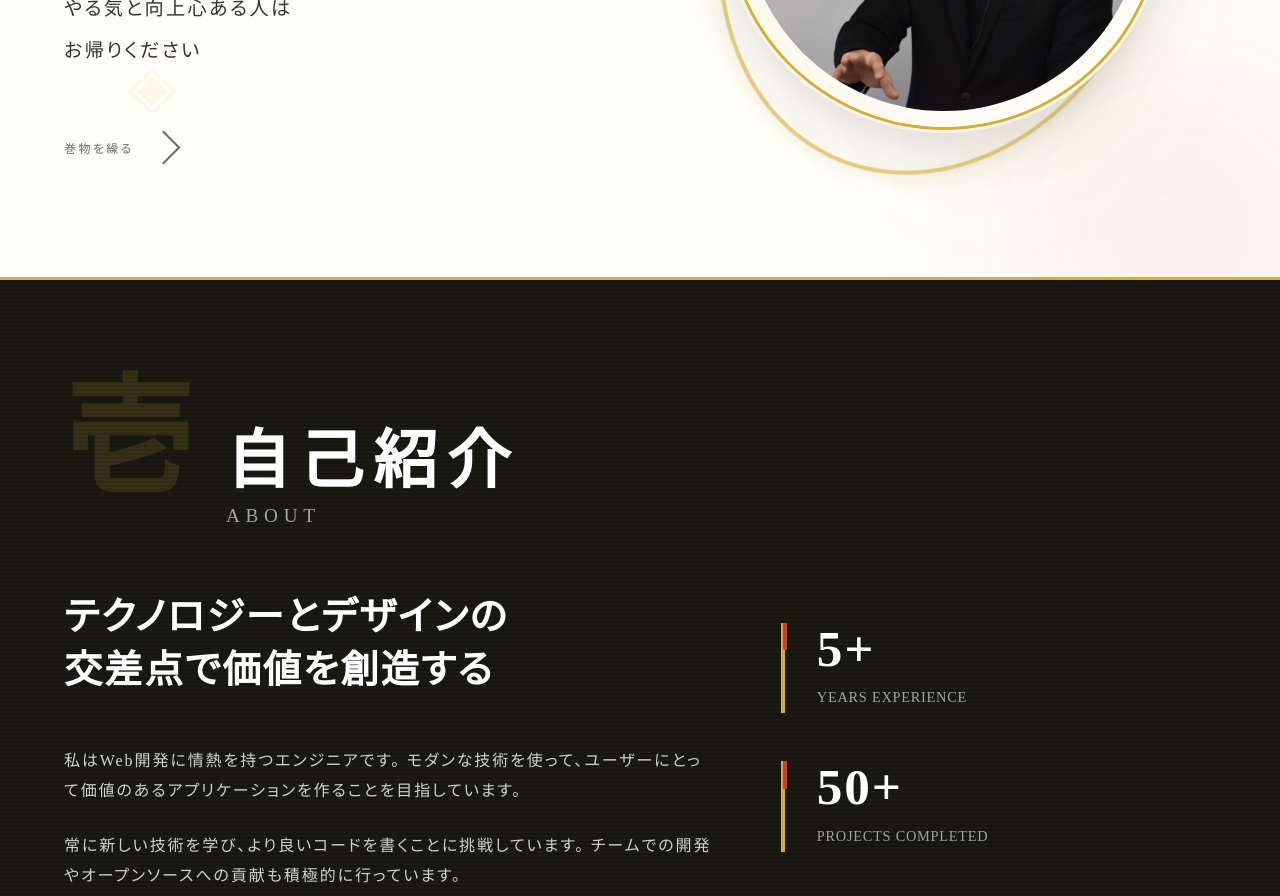
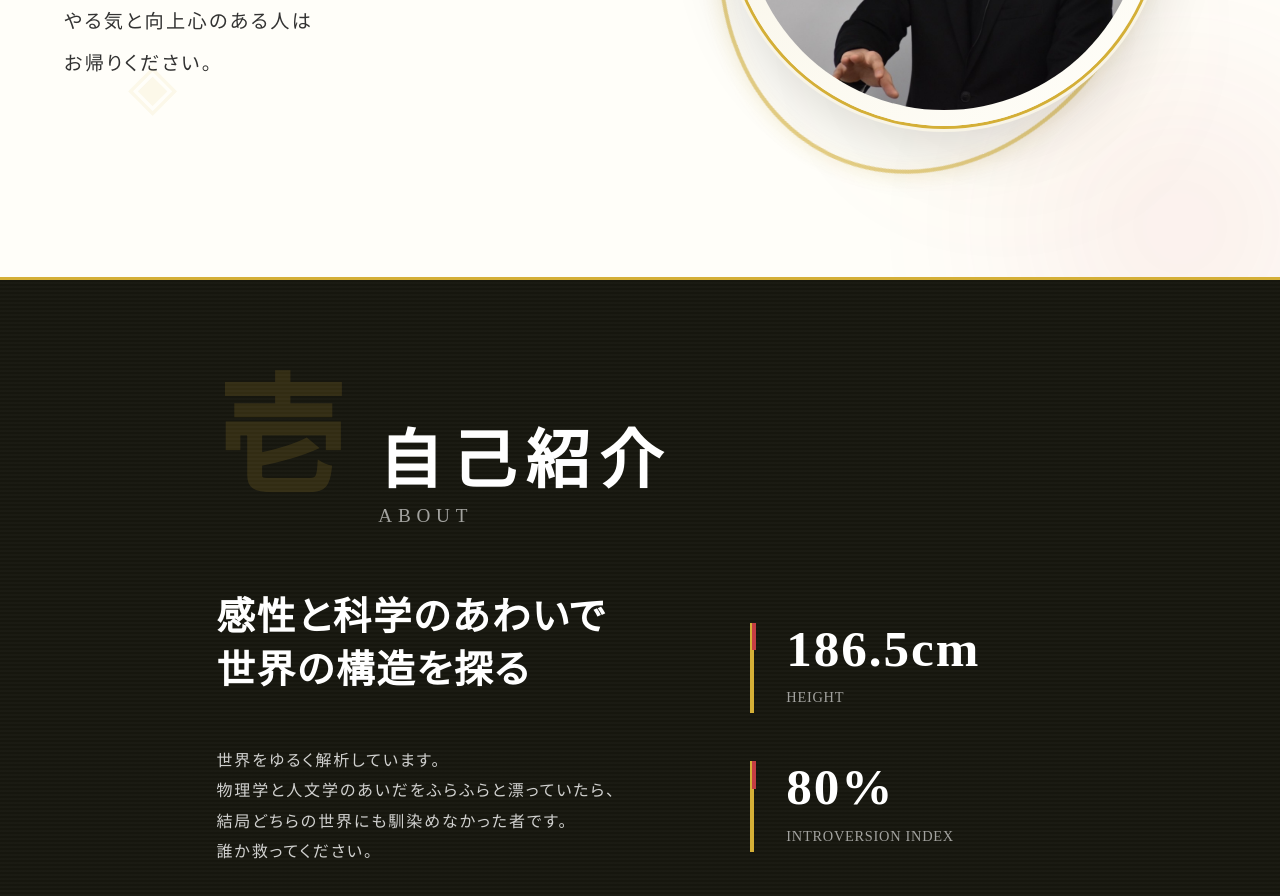
Before and after one commit to TIshow/mysite, a React (Vite) app: page / in a window 1280 px wide. Shown: the part 520-1416 px from the top of the page. Built offline with nearby package versions, Linux system fonts and the light colour scheme.

Commit message:
fix: Changed my profile

```diff
--- a/src/components/About.jsx
+++ b/src/components/About.jsx
@@ -41,33 +41,43 @@ function About() {
           <div className="about-text">
             <div className="about-intro">
               <p className="about-lead">
-                テクノロジーとデザインの<br />
-                交差点で価値を創造する
+                感性と科学のあわいで<br />
+                世界の構造を探る
               </p>
             </div>
             <div className="about-description">
               <p>
-                私はWeb開発に情熱を持つエンジニアです。
-                モダンな技術を使って、ユーザーにとって価値のあるアプリケーションを作ることを目指しています。
+                世界をゆるく解析しています。<br />
+                物理学と人文学のあいだをふらふらと漂っていたら、<br />
+                結局どちらの世界にも馴染めなかった者です。<br />
+                誰か救ってください。
               </p>
               <p>
-                常に新しい技術を学び、より良いコードを書くことに挑戦しています。
-                チームでの開発やオープンソースへの貢献も積極的に行っています。
+                テクノロジーや科学を"効率の道具"としてではなく、<br />
+                思考や感情をたまにバグらせる詩的装置として扱っています。
+              </p>
+              <p>
+                大学の研究では、データ解析を通して文学の構造を読み解き、<br />
+                創作では、アルゴリズムの中に感性を織り込む。
+              </p>
+              <p>
+                ──理論と直感、秩序と揺らぎ。<br />
+                その両方の交点に「美しさ」が宿ると信じています。<br />
               </p>
             </div>
           </div>
           <div className="about-stats">
             <div className="stat-item">
-              <div className="stat-number">5+</div>
-              <div className="stat-label">Years Experience</div>
+              <div className="stat-number">186.5cm</div>
+              <div className="stat-label">Height</div>
             </div>
             <div className="stat-item">
-              <div className="stat-number">50+</div>
-              <div className="stat-label">Projects Completed</div>
+              <div className="stat-number">80%</div>
+              <div className="stat-label">Introversion Index</div>
             </div>
             <div className="stat-item">
-              <div className="stat-number">20+</div>
-              <div className="stat-label">Happy Clients</div>
+              <div className="stat-number">9.26</div>
+              <div className="stat-label">Birthday</div>
             </div>
           </div>
         </div>
--- a/src/components/Hero.css
+++ b/src/components/Hero.css
@@ -266,16 +266,6 @@
   transform: scale(1.02);
 }
 
-.hero-scroll-hint {
-  display: flex;
-  align-items: center;
-  gap: 1rem;
-  color: var(--text-light);
-  font-size: 0.75rem;
-  letter-spacing: 0.2em;
-  font-weight: 500;
-}
-
 .scroll-arrow {
   width: 24px;
   height: 24px;
--- a/src/components/Hero.jsx
+++ b/src/components/Hero.jsx
@@ -53,13 +53,9 @@ function Hero() {
               <span className="subtitle-ornament">—</span>
             </p>
             <p className="hero-description">
-              やる気と向上心ある人は<br />
-              お帰りください
+              やる気と向上心のある人は<br />
+              お帰りください。
             </p>
-            <div className="hero-scroll-hint">
-              <span>巻物を繰る</span>
-              <div className="scroll-arrow"></div>
-            </div>
           </div>
           <div className="hero-image-wrapper">
             <div className="hero-image-border"></div>
```
